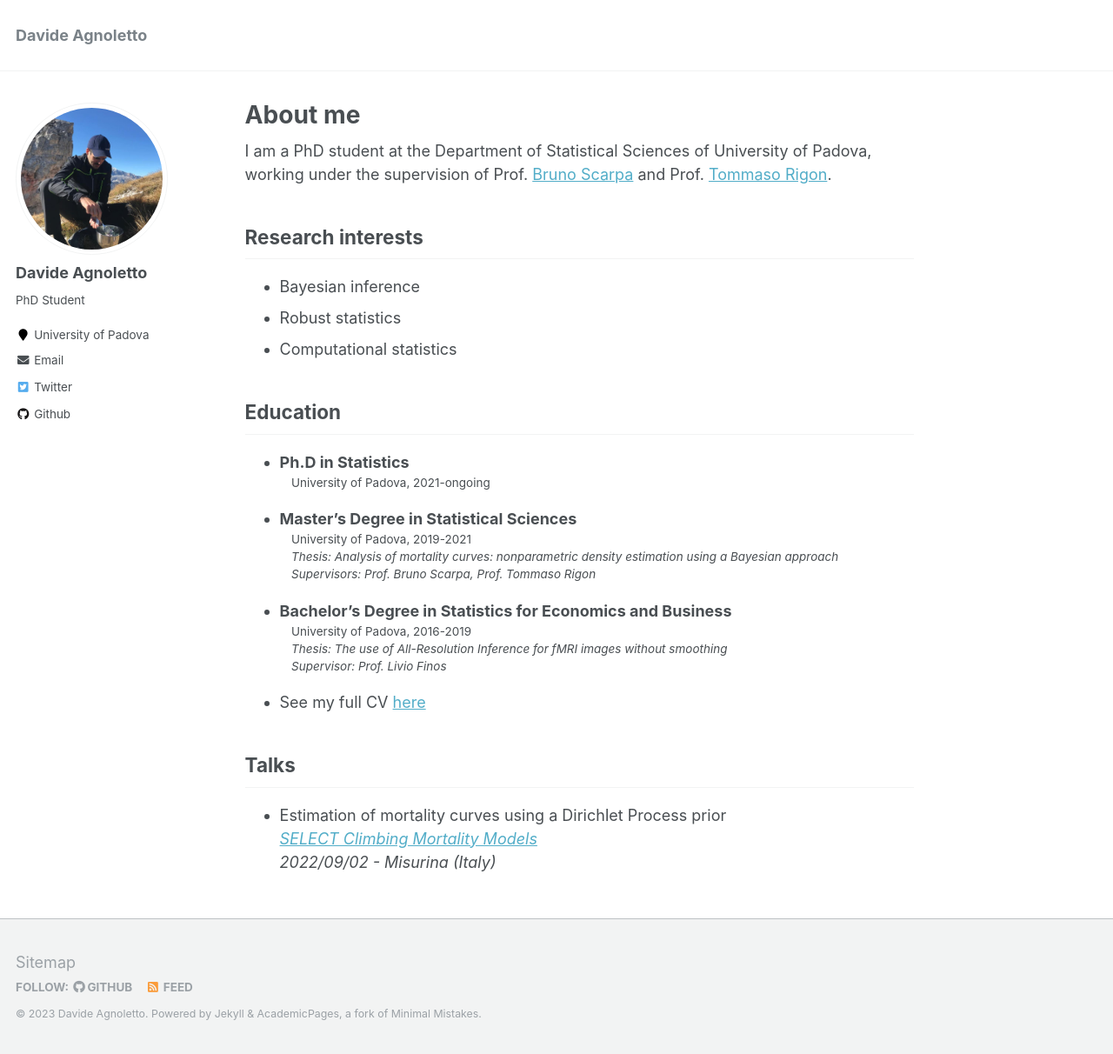
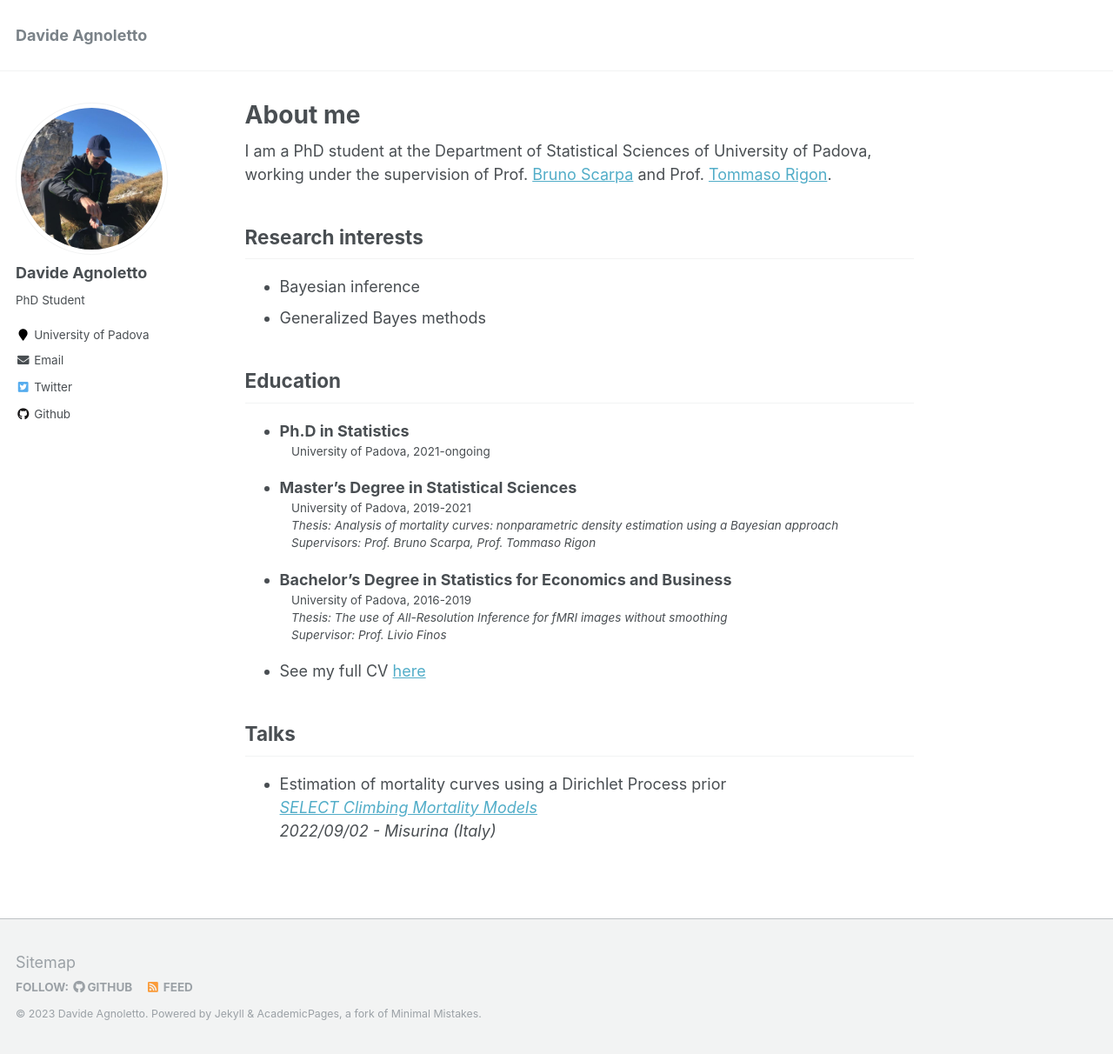
Before and after one commit to davideagno/davideagno.github.io, a Jekyll site: the page built from _pages/about.md, in a window 1280 px wide and 1212 px high. Shown: the whole window at 87% size. Built offline with Jekyll 4.4.1, drawn with Linux system fonts in a browser that asks for light colours.

Commit message:
Update about.md

```diff
--- a/_pages/about.md
+++ b/_pages/about.md
@@ -13,8 +13,8 @@ I am a PhD student at the Department of Statistical Sciences of University of Pa
 Research interests
 --
 * Bayesian inference
-* Robust statistics
-* Computational statistics
+* Generalized Bayes methods
+
 
 Education
 --
```
